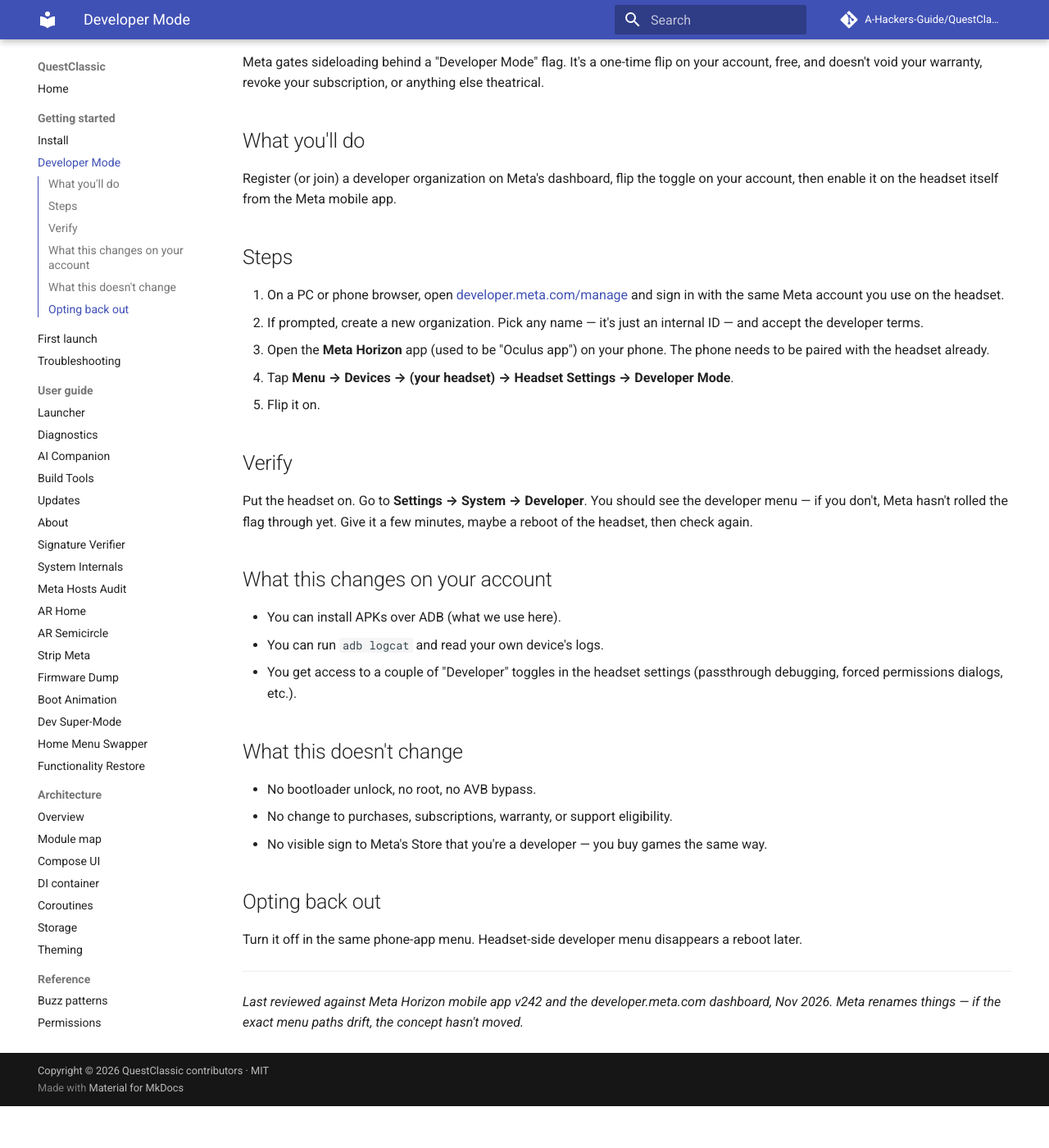
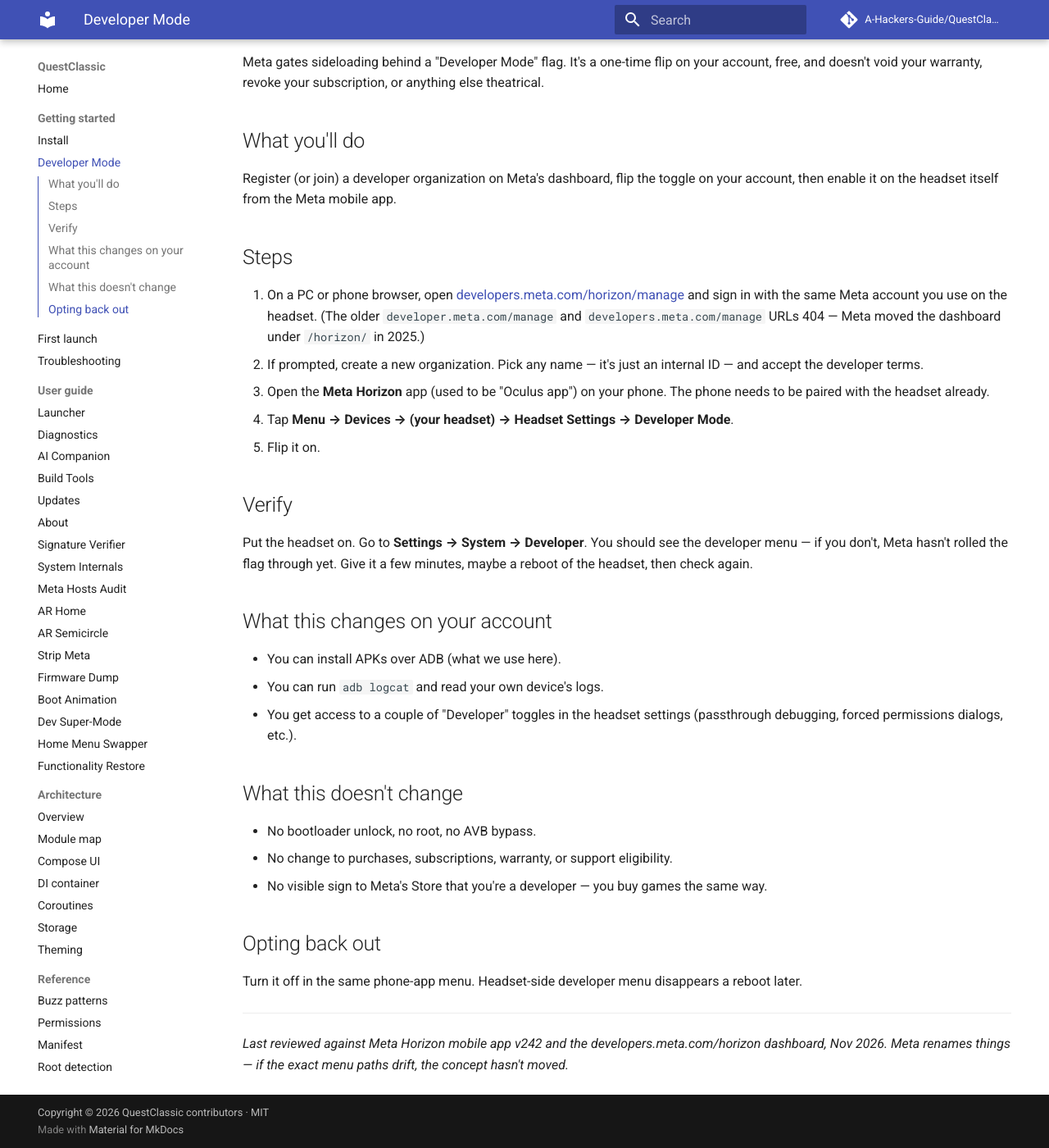
Before and after one commit to A-Hackers-Guide/QuestClassic, an MkDocs documentation site: the page built from docs/getting-started/enable-developer-mode.md, in a window 1280 px wide and 1400 px high, scrolled down 117 px. Shown: the whole window at 82% size. Built offline with MkDocs 1.6.1 and Material for MkDocs 9.7.7, drawn with Linux system fonts in a browser that asks for light colours; comment, search, counter and statistics services are not loaded; before the commit the page ends 1466 px from its top, so only the background shows below that.

Commit message:
docs: point at developers.meta.com/horizon/manage (dashboard moved) (#54)
Meta's developer dashboard URL moved under `/horizon/` in 2025.
`developers.meta.com/manage/` and the older singular `developer.meta.com/manage/`
now 404. The working URL is `https://developers.meta.com/horizon/manage/`
(302 → login when signed out, dashboard when signed in).

Fix the two places we linked the old URL:
- README.md quickstart step 1
- docs/getting-started/enable-developer-mode.md step 1 + footer

Also leave a one-line note on both old spellings so readers who try
them don't just hit a dead page and give up.

Co-authored-by: A-Hackers-Guide <a-hackers-guide@users.noreply.github.com>
Co-authored-by: Claude Opus 4.7 <noreply@anthropic.com>

```diff
--- a/docs/getting-started/enable-developer-mode.md
+++ b/docs/getting-started/enable-developer-mode.md
@@ -8,7 +8,7 @@ Register (or join) a developer organization on Meta's dashboard, flip the toggle
 
 ## Steps
 
-1. On a PC or phone browser, open [developer.meta.com/manage](https://developer.meta.com/manage) and sign in with the same Meta account you use on the headset.
+1. On a PC or phone browser, open [developers.meta.com/horizon/manage](https://developers.meta.com/horizon/manage/) and sign in with the same Meta account you use on the headset. (The older `developer.meta.com/manage` and `developers.meta.com/manage` URLs 404 — Meta moved the dashboard under `/horizon/` in 2025.)
 2. If prompted, create a new organization. Pick any name — it's just an internal ID — and accept the developer terms.
 3. Open the **Meta Horizon** app (used to be "Oculus app") on your phone. The phone needs to be paired with the headset already.
 4. Tap **Menu → Devices → (your headset) → Headset Settings → Developer Mode**.
@@ -36,4 +36,4 @@ Turn it off in the same phone-app menu. Headset-side developer menu disappears a
 
 ---
 
-_Last reviewed against Meta Horizon mobile app v242 and the developer.meta.com dashboard, Nov 2026. Meta renames things — if the exact menu paths drift, the concept hasn't moved._
+_Last reviewed against Meta Horizon mobile app v242 and the developers.meta.com/horizon dashboard, Nov 2026. Meta renames things — if the exact menu paths drift, the concept hasn't moved._
```
Also changed, not shown: README.md (+1 -1 lines).
